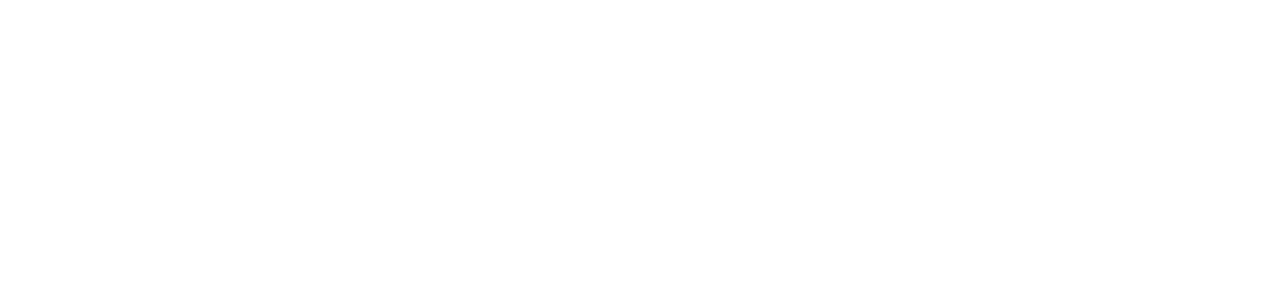
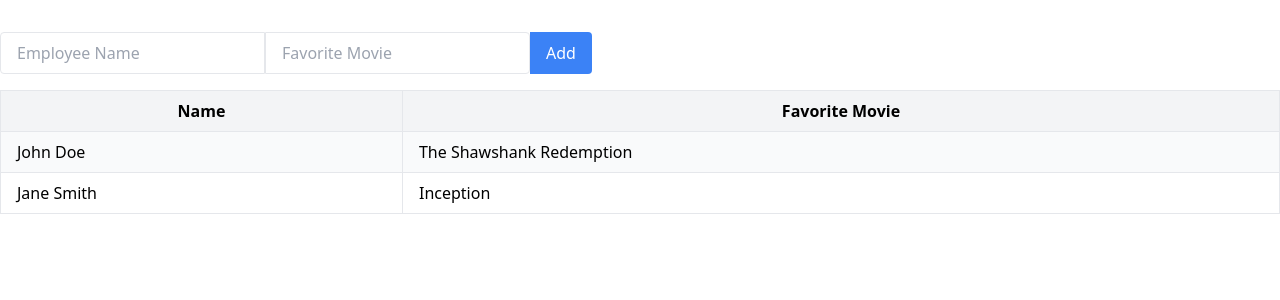
Before and after one commit to harhsal24/wrsfrontend, a React (Create React App) app: page /test in a window 1280 px wide. Before the commit this address had no page. Shown: the top 300 px of the page. Built offline with nearby package versions, Linux system fonts and the light colour scheme.

Commit message:
someting

```diff
--- a/src/App.js
+++ b/src/App.js
@@ -1,6 +1,6 @@
 import React from 'react';
 import { Route, Routes } from 'react-router-dom';
-import EmployeeTable from './components/EmployeeTable';
+import EmployeeTable from './Pages/EmployeeTable';
 import Login from "./Pages/Login";
 import HomePage from './components/HomePage/HomePage';
 import EmployeeLogin from './components/LoginPage/EmployeeLogin';
@@ -26,7 +26,7 @@ function App() {
         <Route path="/" element ={<HomePage/>}/>
         <Route path="/employee-login" element={<EmployeeLogin/>}/>
         <Route path="/register" element={<Registration/>}/>
-        <Route path="/employeetable" element={<EmployeeTable />} />
+        <Route path="/test" element={<EmployeeTable />} />
         <Route path="/success" element={<Success/>}/>
         <Route path="/reportinterface" element={<ReportInterface/>}/>
         <Route path="/employee-details" element={<EmployeeDetailPrevious/>}/>
--- /dev/null
+++ b/src/Pages/EmployeeTable.jsx
@@ -0,0 +1,62 @@
+import React, { useState } from 'react';
+
+const EmployeeTable = () => {
+    const [employees, setEmployees] = useState([
+        { name: 'John Doe', favoriteMovie: 'The Shawshank Redemption' },
+        { name: 'Jane Smith', favoriteMovie: 'Inception' },
+    ]);
+    const [newEmployeeName, setNewEmployeeName] = useState('');
+    const [newEmployeeMovie, setNewEmployeeMovie] = useState('');
+
+    const addEmployee = () => {
+        const newEmployee = { name: newEmployeeName, favoriteMovie: newEmployeeMovie };
+        setEmployees(prevEmployees => [...prevEmployees, newEmployee]);
+        setNewEmployeeName('');
+        setNewEmployeeMovie('');
+    };
+
+    return (
+        <div className="container mx-auto mt-8">
+            <div className="flex mb-4">
+                <input
+                    type="text"
+                    placeholder="Employee Name"
+                    className="py-2 px-4 border rounded-l"
+                    value={newEmployeeName}
+                    onChange={e => setNewEmployeeName(e.target.value)}
+                />
+                <input
+                    type="text"
+                    placeholder="Favorite Movie"
+                    className="py-2 px-4 border rounded-r"
+                    value={newEmployeeMovie}
+                    onChange={e => setNewEmployeeMovie(e.target.value)}
+                />
+                <button
+                    onClick={addEmployee}
+                    className="bg-blue-500 text-white py-2 px-4 rounded-r"
+                >
+                    Add
+                </button>
+            </div>
+            <table className="min-w-full border border-gray-300">
+                <thead>
+                    <tr className="bg-gray-100">
+                        <th className="py-2 px-4 border">Name</th>
+                        <th className="py-2 px-4 border">Favorite Movie</th>
+                    </tr>
+                </thead>
+                <tbody>
+                    {employees.map((employee, index) => (
+                        <tr key={index} className={index % 2 === 0 ? 'bg-gray-50' : 'bg-white'}>
+                            <td className="py-2 px-4 border">{employee.name}</td>
+                            <td className="py-2 px-4 border">{employee.favoriteMovie}</td>
+                        </tr>
+                    ))}
+                </tbody>
+            </table>
+        </div>
+    );
+};
+
+export default EmployeeTable;
```
Also changed, not shown: src/Pages/CreateWeeklyReportPage.jsx (+138 -48 lines).
